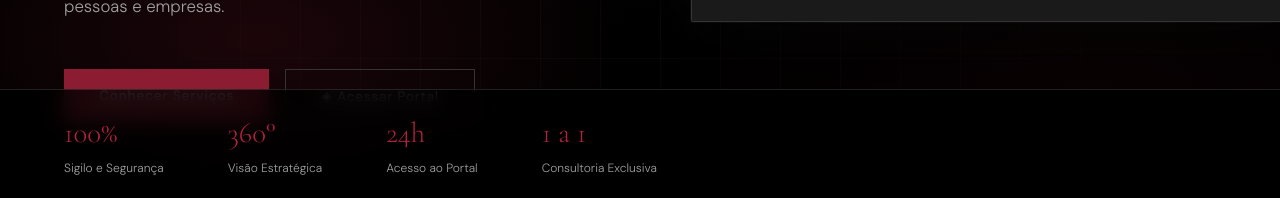
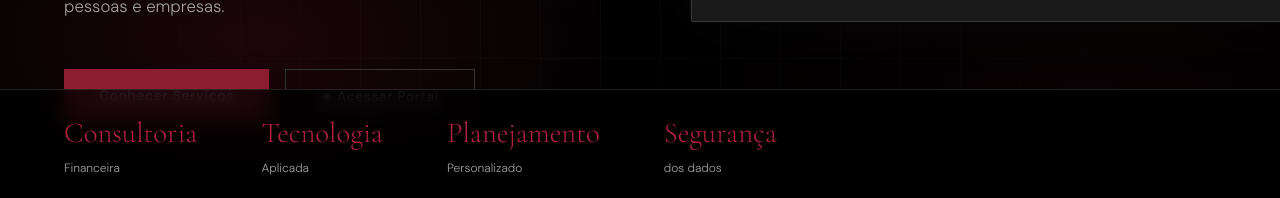
Before and after one commit to thyerisDev/Nexora-Original, a website: page index.html in a window 1280 px wide. Shown: the part 602-800 px from the top of the page. Drawn offline with nearby package versions, Linux system fonts and the light colour scheme.

Commit message:
index atualizado

```diff
--- a/index.html
+++ b/index.html
@@ -123,20 +123,20 @@
 
   <div class="hero-stats">
     <div class="stat-item">
-      <span class="stat-num">100%</span>
-      <span class="stat-desc">Sigilo e Segurança</span>
+      <span class="stat-num">Consultoria</span>
+      <span class="stat-desc">Financeira</span>
     </div>
     <div class="stat-item">
-      <span class="stat-num">360°</span>
-      <span class="stat-desc">Visão Estratégica</span>
+      <span class="stat-num">Tecnologia</span>
+      <span class="stat-desc">Aplicada</span>
     </div>
     <div class="stat-item">
-      <span class="stat-num">24h</span>
-      <span class="stat-desc">Acesso ao Portal</span>
+      <span class="stat-num">Planejamento</span>
+      <span class="stat-desc">Personalizado</span>
     </div>
     <div class="stat-item">
-      <span class="stat-num">1 a 1</span>
-      <span class="stat-desc">Consultoria Exclusiva</span>
+      <span class="stat-num">Segurança</span>
+      <span class="stat-desc">dos dados</span>
     </div>
   </div>
 </section>
```
